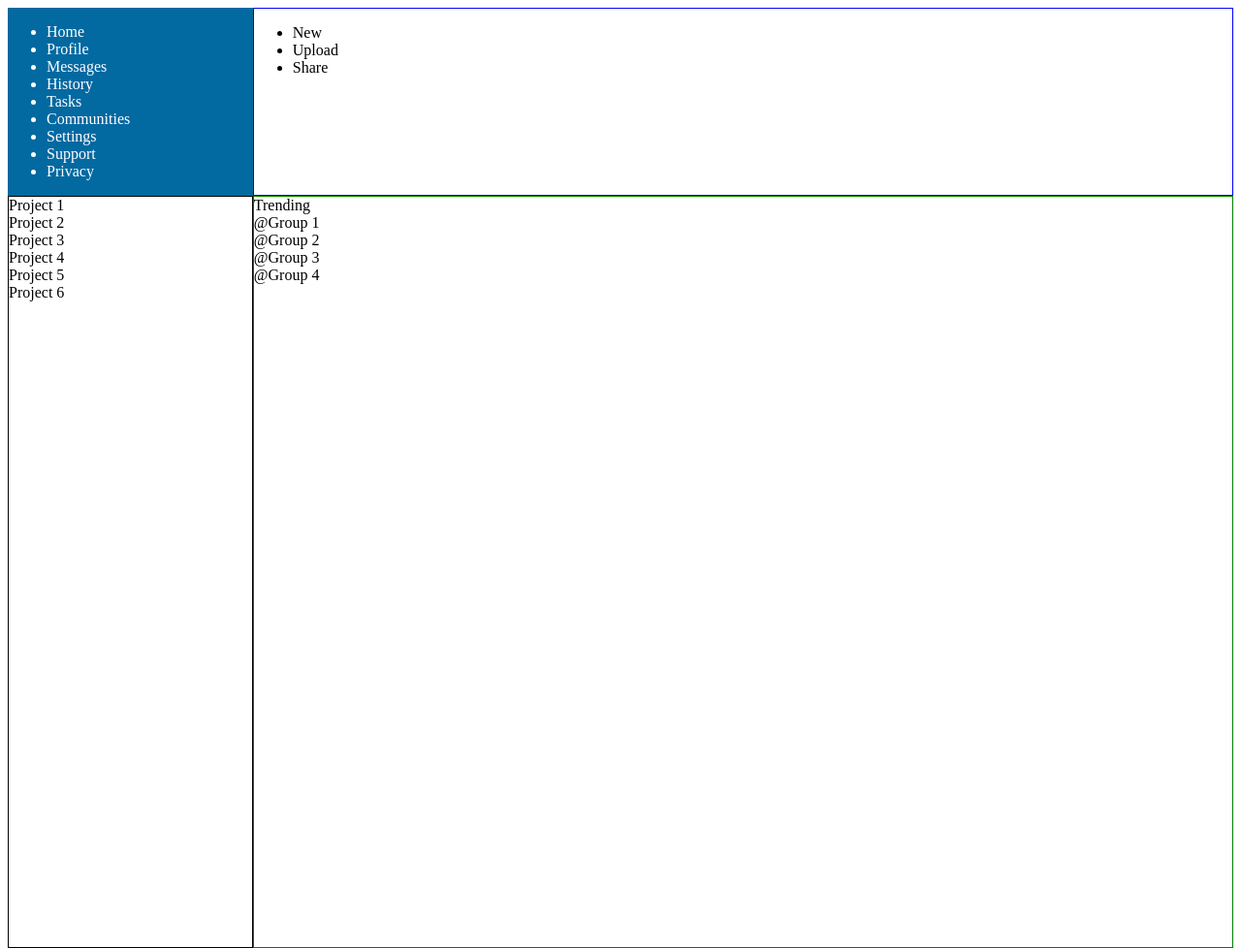
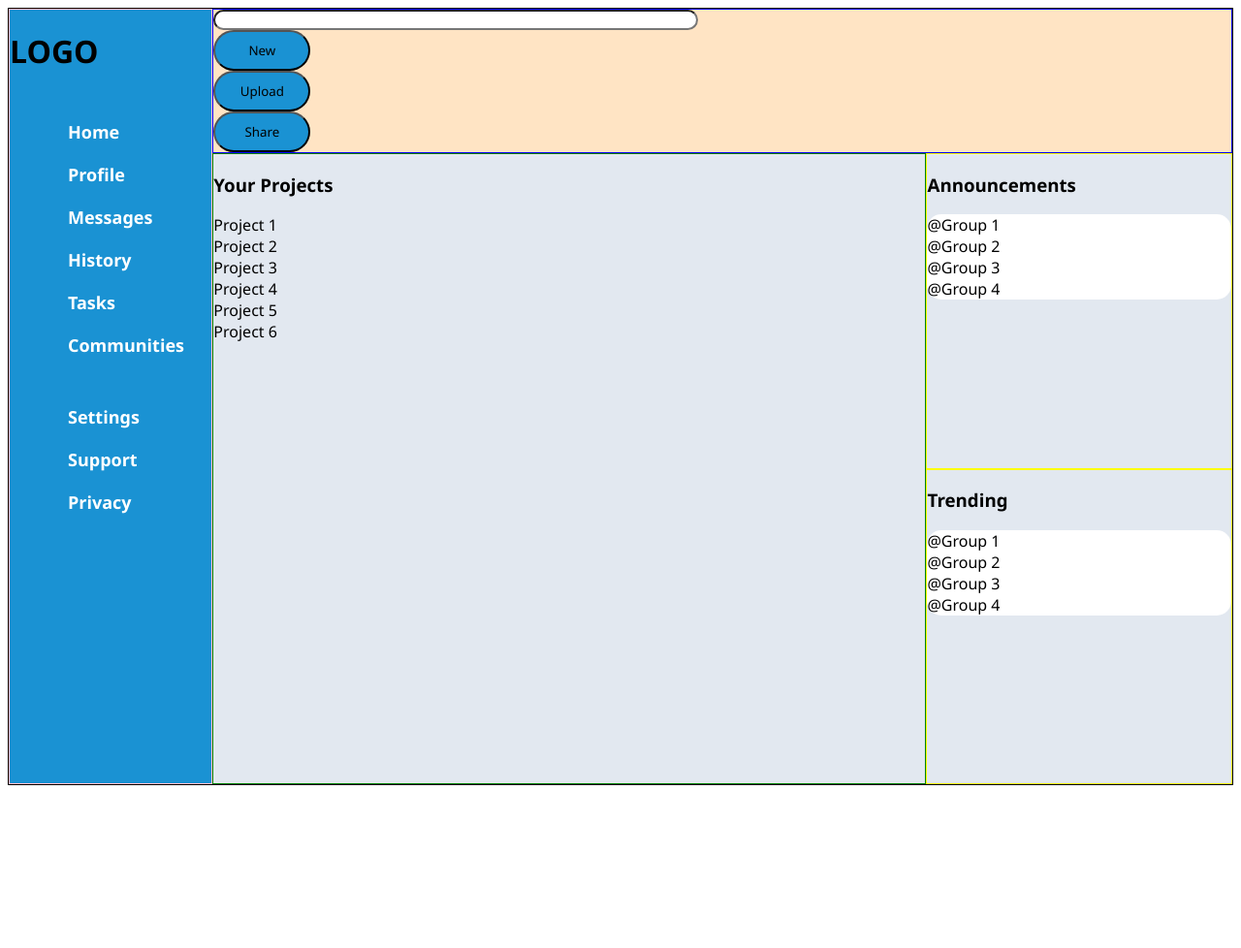
Before and after one commit to TKP888/admin_dashboard, a plain HTML site: page index.html in a window 1280 px wide. Shown: the whole page at 97% size. After the commit the page ends 818 px from the top, so only its background shows below. Drawn offline with Linux system fonts and the light colour scheme.

Commit message:
restarted and rebuilt layout
need to adjust layout and ensure grouping is correct

```diff
--- a/index.html
+++ b/index.html
@@ -7,8 +7,10 @@
     <link rel="stylesheet" href="./styles.css">
 </head>
 <body>
+
     <div id="container">
         <div id="sidebar">
+            <h1>LOGO</h1>
             <ul>
                 <li>Home</li>
                 <li>Profile</li>
@@ -16,33 +18,50 @@
                 <li>History</li>
                 <li>Tasks</li>
                 <li>Communities</li>
+            </ul>
+                <ul>
                 <li>Settings</li>
                 <li>Support</li>
                 <li>Privacy</li>
             </ul>
         </div>
+
+
+
     <div id="header">
-        <ul>
-            <li>New</li>
-            <li>Upload</li>
-            <li>Share</li>
-        </ul>
+    <input type="search">
+<button>New</button>
+<button>Upload</button>
+<button>Share</button>
     </div>
+
     <div id="main">
-        <div>Project 1</div>
-        <div>Project 2</div>
-        <div>Project 3</div>
-        <div>Project 4</div>
-        <div>Project 5</div>
-        <div>Project 6</div>
+        <h3>Your Projects</h3>
+        <div class="card">Project 1</div>
+        <div class="card">Project 2</div>
+        <div class="card">Project 3</div>
+        <div class="card">Project 4</div>
+        <div class="card">Project 5</div>
+        <div class="card">Project 6</div>
     </div>
-    <div id="other">
-        <div></div>
-        <div>Trending
+    <div id="announcement">
+
+            <h3>Announcements</h3>
+            <div class="sidecard">
             <div>@Group 1</div>
             <div>@Group 2</div>
             <div>@Group 3</div>
             <div>@Group 4</div>
+            </div>
+    </div>
+        <div id="trending">
+            <h3>Trending</h3>
+            <div class="sidecard">
+            <div>@Group 1</div>
+            <div>@Group 2</div>
+            <div>@Group 3</div>
+            <div>@Group 4</div>
+            </div>
         </div>
     </div>
 
--- a/styles.css
+++ b/styles.css
@@ -1,26 +1,83 @@
-#container{
-    display: grid;
-    grid-template-columns: 1fr 4fr;
-    grid-template-rows: 1fr 4fr;
+body{
+    font-family: 'Segoe UI', Tahoma, Geneva, Verdana, sans-serif;
 }
 
-#sidebar{
-    color: white;
+
+#container {
+    border: solid black 1px;
     display: grid;
+    grid-template-columns: 1fr 3.5fr 1.5fr;
+    grid-template-rows: 1fr 3fr 3fr;
+    height: 100vh;
+    /* grid-template-rows: ; */
+}
 
-    background-color: #0369a1 ;
+#sidebar {
+    border: solid pink 1px;
+    background-color: rgb(26,146,211);
+    grid-column: 1 / 2;
+    grid-row: 1 / 4;
 }
 
 #header {
-    border: 1px solid blue;
+    display: grid;
+    border: solid blue 1px;
+    background-color: bisque;
+    grid-column: 2 / 4;
+    grid-row: 1 / 1;
 }
 
 
 #main {
-border: 1px solid black;
+    border: solid green 1px;
+    background-color: rgb(226,232,240);
+    grid-column: 2 / 3;
+    grid-row: 2 / 4;
 }
 
+#announcement {
+    border: solid yellow 1px;
+    grid-column: 3 / 4;
+    grid-row: 2 / 3;
+    background-color: rgb(226,232,240);
+}
 
-#other {
-    border: 1px solid green;
+#trending {
+    border: solid yellow 1px;
+    grid-column: 3 / 4;
+    grid-row: 3 / 4;
+    background-color: rgb(226,232,240);
 }
+
+.sidecard{
+background-color: white;
+width: auto;
+border-radius: 15px;
+
+}
+
+li{
+    list-style-type: none;
+    color: white;
+    font-weight: bolder;
+    margin-top: 20px;
+    font-size: 18px;
+}
+
+ul{
+    margin: 20px;
+    margin-top: 50px;
+}
+
+input{
+    border-radius: 25px;
+    width: 500px;
+}
+
+button{
+    background-color: rgb(26,146,211);
+    width: 100px;
+    padding: 10px;
+    border-radius: 25px;
+    font-family: 'Segoe UI', Tahoma, Geneva, Verdana, sans-serif;
+}
```
Lines whose indentation alone changed are shown as unchanged.
